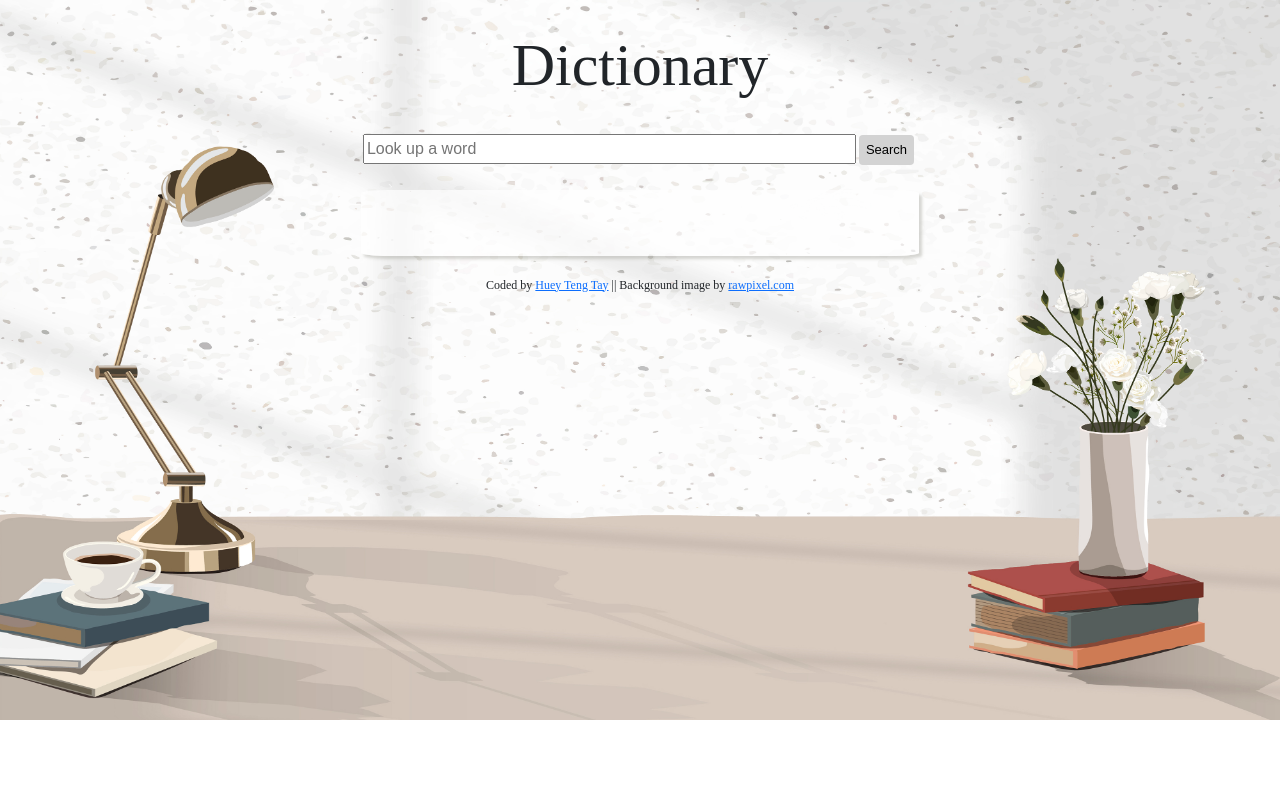
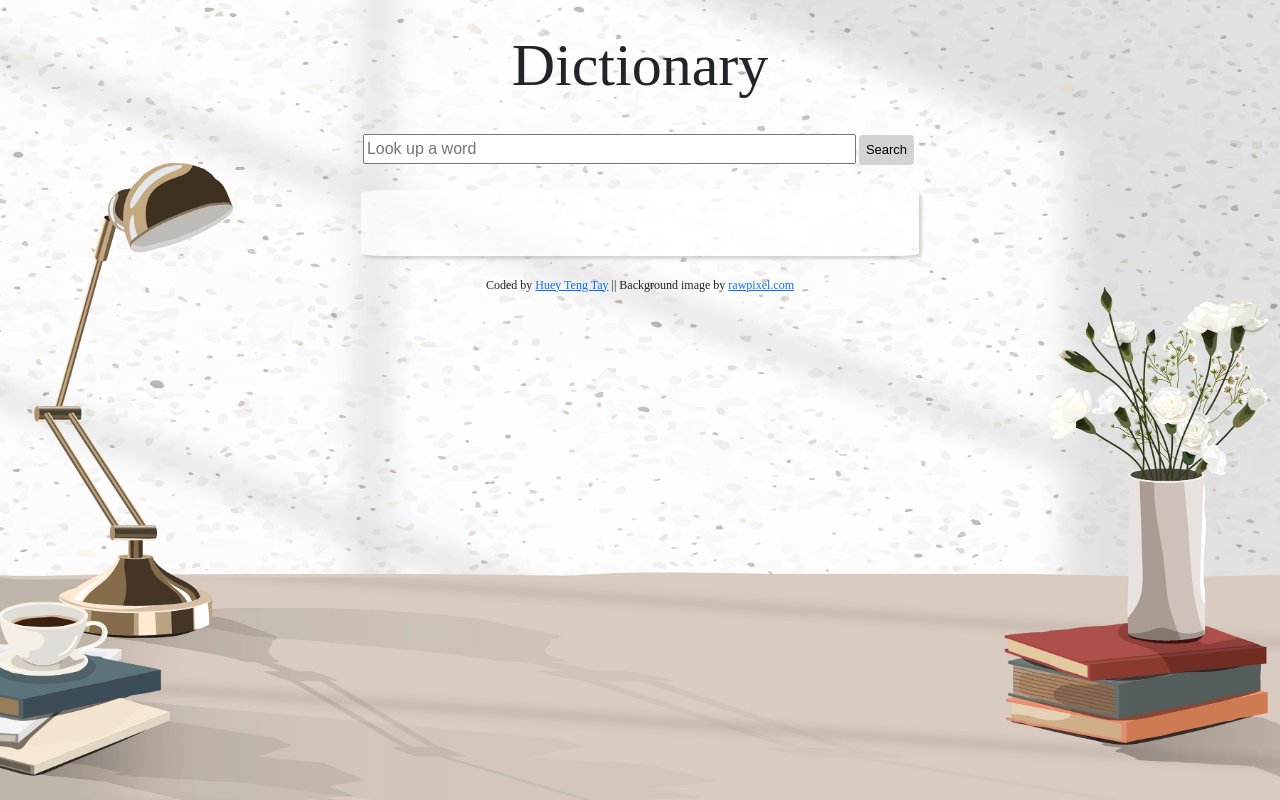
Before and after one commit to hueyteng/dictionary-react-project, a React (Create React App) app: page / in a window 1280 px wide. Built offline with nearby package versions, Linux system fonts and the light colour scheme; a web font is replaced by a local one.

Commit message:
Edited background image

```diff
--- a/src/App.css
+++ b/src/App.css
@@ -11,9 +11,10 @@
 
 body {
   background-image: url(workdesk.jpg);
-  background-position: fixed;
+  background-position: center;
   background-repeat: no-repeat;
   background-size: cover;
+  background-attachment: fixed;
   font-family: sans-serif;
   margin: 0 auto;
 }
```
